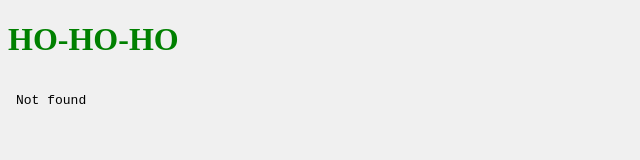
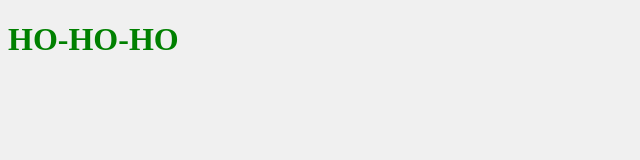
Before and after one commit to znz43/github.io, a plain HTML site: page index.html in a window 1280 px wide. Shown: the full height of the page, 0-640 px from the left. Drawn offline with Linux system fonts and the light colour scheme.

Commit message:
change code

```diff
--- a/index.html
+++ b/index.html
@@ -19,7 +19,6 @@
 
 <body>
     <h1 class="green-text">HO-HO-HO</h1>
-    <iframe src="github.io/pdf/sv.pdf" style="width: 100%;height: 100%;border: none;"></iframe>
 </body>
 
 </html>
```
Also changed, not shown: 2 other files.
